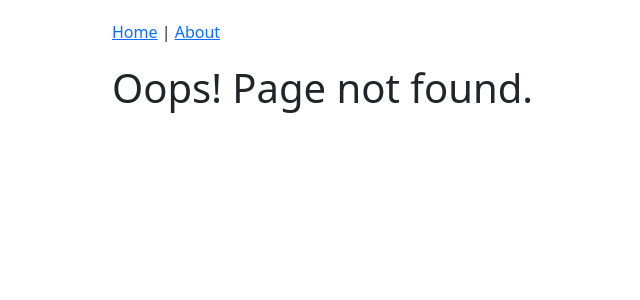
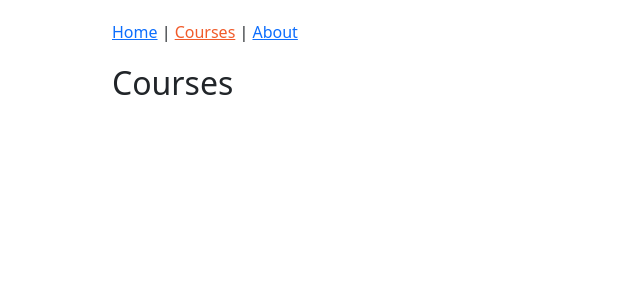
Before and after one commit to jarodkober/demo-react-redux, a React app: page /courses in a window 1280 px wide. Before the commit this address had no page. Shown: the top 300 px of the page, without its empty margins (115-755 px from the left). Built offline with nearby package versions, Linux system fonts and the light colour scheme.

Commit message:
Created Courses Page

```diff
--- a/src/components/App.js
+++ b/src/components/App.js
@@ -3,6 +3,7 @@
 import { Route, Switch } from 'react-router-dom';
 
 import AboutPage from './about/AboutPage';
+import CoursesPage from './courses/CoursesPage';
 import Header from './common/Header';
 import HomePage from './home/HomePage';
 import PageNotFound from './PageNotFound';
@@ -14,6 +15,7 @@
 			<Switch>
 				<Route exact path="/" component={HomePage} />
 				<Route path="/about" component={AboutPage} />
+				<Route path="/courses" component={CoursesPage} />
 				<Route component={PageNotFound} />
 			</Switch>
 		</div>
--- a/src/components/common/Header.js
+++ b/src/components/common/Header.js
@@ -11,6 +11,10 @@
 				Home
 			</NavLink>
 			{' | '}
+			<NavLink to="/courses" activeStyle={activeStyle}>
+				Courses
+			</NavLink>
+			{' | '}
 			<NavLink to="/about" activeStyle={activeStyle}>
 				About
 			</NavLink>
--- /dev/null
+++ b/src/components/courses/CoursesPage.js
@@ -0,0 +1,9 @@
+import React from 'react';
+
+class CoursesPage extends React.Component {
+	render() {
+		return <h2>Courses</h2>;
+	}
+}
+
+export default CoursesPage;
```
